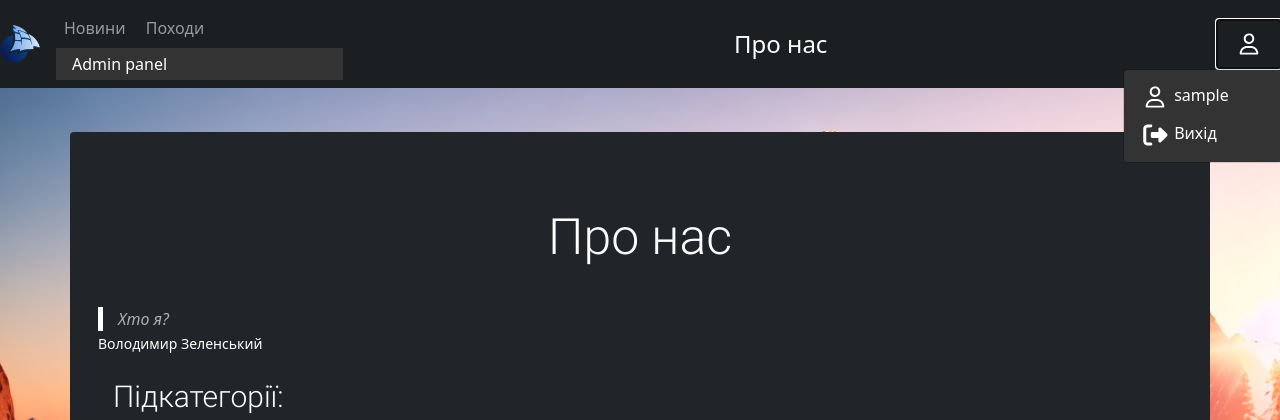
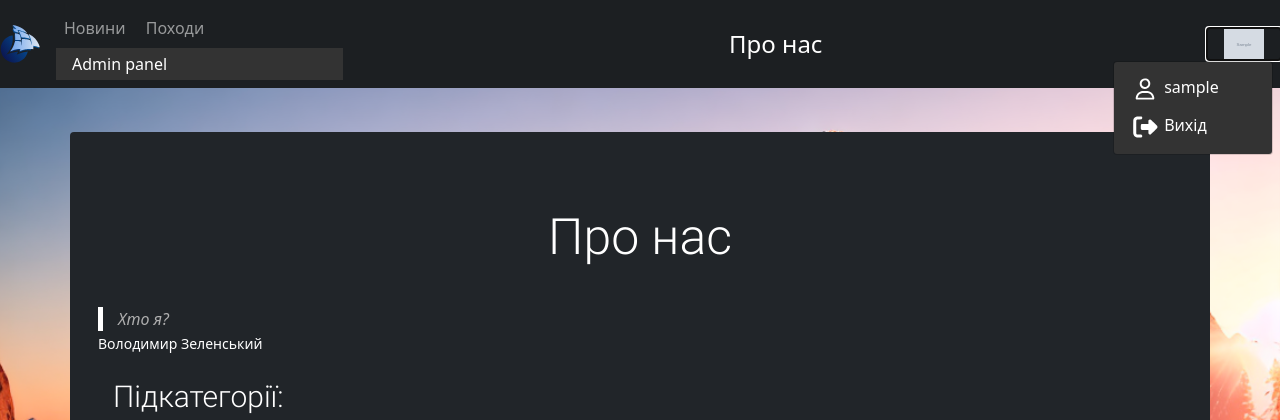
Before and after one commit to Casy7/Romantik, a Django app: page /about/ in a window 1280 px wide, after a click that opens the changed part. Shown: the top 420 px of the page. Run offline with Django 4.2, Linux system fonts and the light colour scheme; a user stored in the database is signed in; tables that the repository leaves empty hold one stand-in row (values such as "Sample post"); grey boxes marked "Sample" are stand-in pictures; some libraries are stand-ins or nearby versions.

Commit message:
Added user avatar on navbar

```diff
--- a/RomantikApp/static/css/base.css
+++ b/RomantikApp/static/css/base.css
@@ -276,14 +276,27 @@ blockquote {
     filter: invert(100%);
 }
 
+.glyphicon {
+    max-width: 30px;
+}
+
 .glyphicon.white {
     -webkit-filter: invert(100%);
     filter: invert(100%);
     max-width: 30px;
 }
 
+.glyphicon.big {
+    max-width: 40px;
+}
+
 .base_logo_mini {
     width: 40px;
+}
+
+#navbarUserDropdown {
+    padding-top: 0px;
+    padding-bottom: 0px;
 }
 
 
--- a/RomantikApp/templates/base.html
+++ b/RomantikApp/templates/base.html
@@ -190,7 +190,11 @@
     <div class="nav-item dropdown">
       <a class="nav-link dropdown-toggle" href="#" id="navbarUserDropdown" role="button" data-bs-toggle="dropdown"
         aria-expanded="false">
+        {% if has_avatar == False %}
         <img class="glyphicon white" src="{% static 'icons/user.svg' %}">
+        {% else %}
+        <img class="glyphicon big" src="{{ avatar.url }}">
+        {% endif %}
       </a>
       <div class="dropdown-menu user-menu-dropdown" aria-labelledby="navbarUserDropdown">
 
--- a/RomantikApp/views.py
+++ b/RomantikApp/views.py
@@ -37,23 +37,30 @@ def full_name(user):
 
 def base_context(request, **args):
     context = {}
-    django_user = request.user
+    user = request.user
 
     context['title'] = 'none'
     context['user'] = 'none'
     context['header'] = 'none'
     context['error'] = 0
+    context['message'] = ''
     context['is_superuser'] = False
+    context['has_avatar'] = False
 
-    if len(User.objects.filter(username=django_user.username)) != 0 and type(request.user) != AnonymousUser:
+    if is_user_authenticated(request):
 
-        user = User.objects.get(username=django_user.username)
-        context['username'] = django_user.username
+        context['username'] = user.username
         context['full_name'] = full_name(user)
         context['user'] = user
 
         if request.user.is_superuser:
             context['is_superuser'] = True
+
+        if UserInfo.objects.filter(user=user).exists():
+            user_profile = UserInfo.objects.get(user=user)
+            if user_profile.avatar:
+                context['has_avatar'] = True
+                context['avatar'] = user_profile.avatar
 
     if args != None:
         for arg in args:
```
